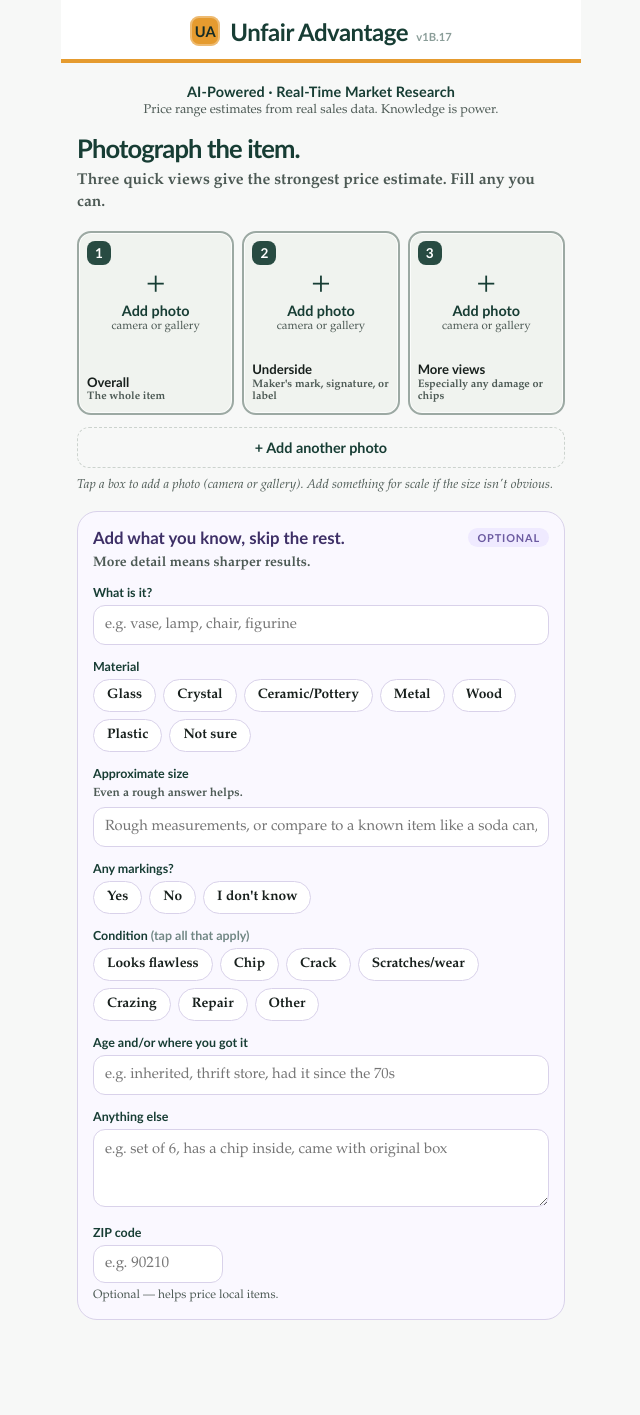
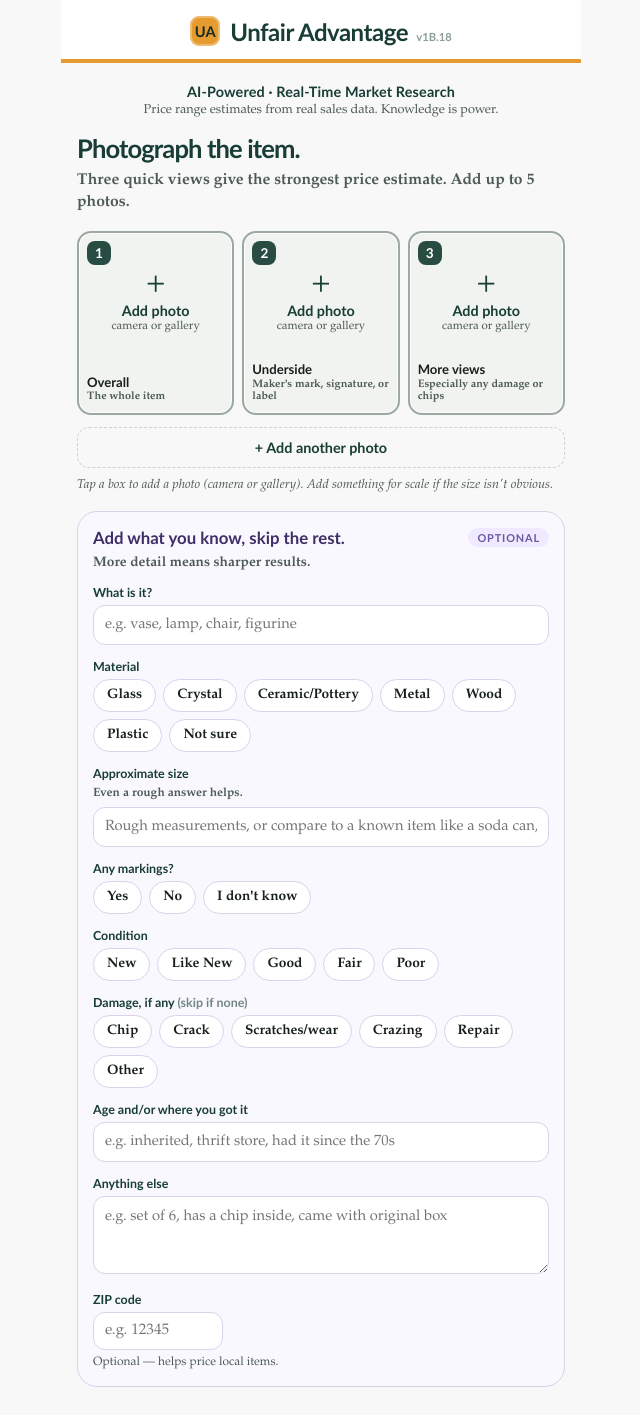
Before and after one commit to karlcrawfordsemail-droid/unfair-advantage-v1b, a React (Vite) app: page / in a window 1280 px wide. Shown: the whole page, without its empty margins (319-959 px from the left). Before the commit the page ends 1348 px from the top, so only its background shows below. Built offline with nearby package versions, Linux system fonts and the light colour scheme.

Commit message:
Add files via upload

```diff
--- a/src/App.jsx
+++ b/src/App.jsx
@@ -1,7 +1,7 @@
 import React, { useEffect, useRef, useState } from "react";
 
 // App version — bump on every deploy so the running site shows which build is live.
-const APP_VERSION = "v1B.17";
+const APP_VERSION = "v1B.18";
 
 /* ============================================================================
    UNFAIR ADVANTAGE — v1B
@@ -385,7 +385,8 @@ export default function App() {
   const [material, setMaterial] = useState("");   // single-select
   const [sizeText, setSizeText] = useState("");
   const [markings, setMarkings] = useState("");    // single-select
-  const [condition, setCondition] = useState([]);  // multi-select
+  const [condition, setCondition] = useState("");   // single-select grade
+  const [damage, setDamage] = useState([]);         // multi-select defects
   const [origin, setOrigin] = useState("");
 
   const [phase, setPhase] = useState("capture"); // capture | loading | clarify | result | limit
@@ -561,7 +562,8 @@ export default function App() {
       if (material) parts.push(`Material: ${material}`);
       if (sizeText.trim()) parts.push(`Approximate size: ${sizeText.trim()}`);
       if (markings) parts.push(`Markings: ${markings}`);
-      if (condition.length) parts.push(`Condition: ${condition.join(", ")}`);
+      if (condition) parts.push(`Condition: ${condition}`);
+      if (damage.length) parts.push(`Damage: ${damage.join(", ")}`);
       if (origin.trim()) parts.push(`Age / where acquired: ${origin.trim()}`);
       if (notes.trim()) parts.push(`Other notes: ${notes.trim()}`);
       const assembledNotes = parts.join("\n");
@@ -664,7 +666,8 @@ export default function App() {
     setMaterial("");
     setSizeText("");
     setMarkings("");
-    setCondition([]);
+    setCondition("");
+    setDamage([]);
     setOrigin("");
     setResult(null);
     setError(null);
@@ -744,7 +747,7 @@ export default function App() {
             <span className="tagline-sub">Price range estimates from real sales data. Knowledge is power.</span>
           </div>
           <h2>Photograph the item.</h2>
-          <p className="lead">Three quick views give the strongest price estimate. Fill any you can.</p>
+          <p className="lead">Three quick views give the strongest price estimate. Add up to 5 photos.</p>
 
           {error && <div className="error-box">{error}</div>}
 
@@ -864,19 +867,23 @@ export default function App() {
             </div>
 
             <div className="intake-field">
-              <label className="field-label">Condition <span style={{ fontWeight: 600, opacity: .6 }}>(tap all that apply)</span></label>
+              <label className="field-label">Condition</label>
               <div className="opt-row">
-                {["Looks flawless", "Chip", "Crack", "Scratches/wear", "Crazing", "Repair", "Other"].map((c) => {
-                  const on = condition.includes(c);
+                {["New", "Like New", "Good", "Fair", "Poor"].map((c) => (
+                  <span key={c} className={"opt" + (condition === c ? " sel" : "")}
+                    onClick={() => setCondition(condition === c ? "" : c)}>{c}</span>
+                ))}
+              </div>
+            </div>
+
+            <div className="intake-field">
+              <label className="field-label">Damage, if any <span style={{ fontWeight: 600, opacity: .6 }}>(skip if none)</span></label>
+              <div className="opt-row">
+                {["Chip", "Crack", "Scratches/wear", "Crazing", "Repair", "Other"].map((d) => {
+                  const on = damage.includes(d);
                   return (
-                    <span key={c} className={"opt" + (on ? " sel" : "")}
-                      onClick={() => {
-                        setCondition((prev) => {
-                          if (c === "Looks flawless") return on ? [] : ["Looks flawless"];
-                          const next = prev.filter((x) => x !== "Looks flawless");
-                          return on ? next.filter((x) => x !== c) : [...next, c];
-                        });
-                      }}>{c}</span>
+                    <span key={d} className={"opt" + (on ? " sel" : "")}
+                      onClick={() => setDamage((prev) => on ? prev.filter((x) => x !== d) : [...prev, d])}>{d}</span>
                   );
                 })}
               </div>
@@ -902,7 +909,7 @@ export default function App() {
               <label className="field-label" htmlFor="zip">ZIP code</label>
               <input
                 id="zip" type="text" inputMode="numeric" value={zip}
-                onChange={(e) => setZip(e.target.value)} placeholder="e.g. 90210"
+                onChange={(e) => setZip(e.target.value)} placeholder="e.g. 12345"
               />
               <div className="helper">Optional &mdash; helps price local items.</div>
             </div>
@@ -1110,7 +1117,7 @@ function FeedbackGate({ fb, setFb, onSubmit }) {
 
   return (
     <div className="feedback-card">
-      <h3>Two quick questions</h3>
+      <h3>How's the tool working?</h3>
       <p className="feedback-sub">Answering unlocks your next valuation.</p>
 
       <div className="fq">
@@ -1123,7 +1130,7 @@ function FeedbackGate({ fb, setFb, onSubmit }) {
       </div>
 
       <div className="fq">
-        <div className="q">What's the one thing you'd change? <span style={{ fontWeight: 400, color: "#8a938f" }}>(optional)</span></div>
+        <div className="q">What would you change about the tool? <span style={{ fontWeight: 400, color: "#8a938f" }}>(optional)</span></div>
         <textarea className="fb-note" value={fb.note} onChange={(e) => setFb((p) => ({ ...p, note: e.target.value }))} placeholder={"Leave blank if nothing"} />
       </div>
 
```
